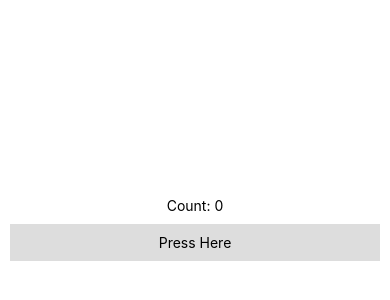
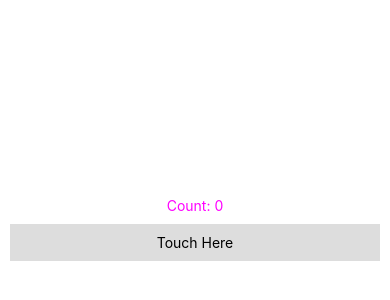
Before and after one commit to isiagi/react_native_relearning_1, a React Native app: screen / in a window 390 px wide. Shown: the part 198-498 px from the top of the page. Built offline with nearby package versions, Linux system fonts and the light colour scheme.

Commit message:
chore: Adds TouchableWithoutFeedback

```diff
--- a/App.js
+++ b/App.js
@@ -14,9 +14,10 @@ import SwitchComponent from "./components/SwitchComponent";
 import TextInputComponent from "./components/TextInputComponent";
 import TouchableHighlightExample from "./components/TouchableHighlightExample";
 import TouchableOpacityExample from "./components/TouchableOpacityExample";
+import TouchableWithoutFeedbackExample from "./components/TouchableWithoutFeedback";
 
 export default function App() {
-  return <TouchableOpacityExample />;
+  return <TouchableWithoutFeedbackExample />;
 }
 
 const styles = StyleSheet.create({});
--- /dev/null
+++ b/components/TouchableWithoutFeedback.js
@@ -0,0 +1,45 @@
+import React, { useState } from "react";
+import { StyleSheet, TouchableWithoutFeedback, Text, View } from "react-native";
+
+const TouchableWithoutFeedbackExample = () => {
+  const [count, setCount] = useState(0);
+
+  const onPress = () => {
+    setCount(count + 1);
+  };
+
+  return (
+    <View style={styles.container}>
+      <View style={styles.countContainer}>
+        <Text style={styles.countText}>Count: {count}</Text>
+      </View>
+      <TouchableWithoutFeedback onPress={onPress}>
+        <View style={styles.button}>
+          <Text>Touch Here</Text>
+        </View>
+      </TouchableWithoutFeedback>
+    </View>
+  );
+};
+
+const styles = StyleSheet.create({
+  container: {
+    flex: 1,
+    justifyContent: "center",
+    paddingHorizontal: 10,
+  },
+  button: {
+    alignItems: "center",
+    backgroundColor: "#DDDDDD",
+    padding: 10,
+  },
+  countContainer: {
+    alignItems: "center",
+    padding: 10,
+  },
+  countText: {
+    color: "#FF00FF",
+  },
+});
+
+export default TouchableWithoutFeedbackExample;
```
